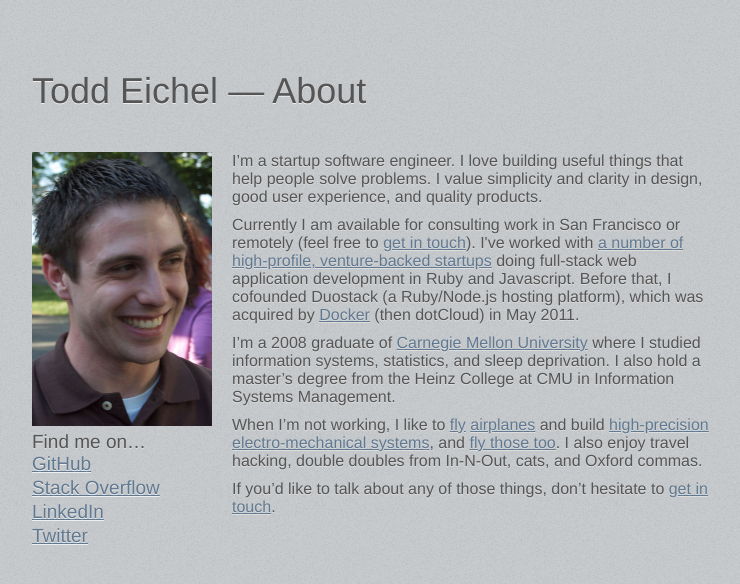
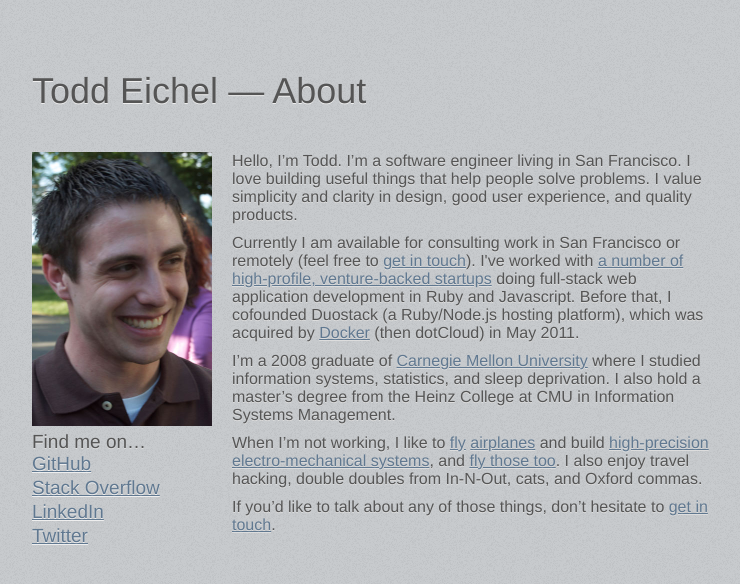
Before and after one commit to tfe/toddeichel.com, a Jekyll site: the page built from about.html, in a window 1280 px wide. Shown: the top 584 px of the page, without its empty margins (268-1008 px from the left). Built offline with Jekyll 4.4.1, drawn with Linux system fonts in a browser that asks for light colours.

Commit message:
About page tweaks.

```diff
--- a/about.html
+++ b/about.html
@@ -5,9 +5,9 @@ human_title: About
 ---
 
 <p>
-  I&rsquo;m a startup software engineer. I love building useful things that
-  help people solve problems. I value simplicity and clarity in design, good
-  user experience, and quality products.
+  Hello, I&rsquo;m Todd. I&rsquo;m a software engineer living in San Francisco.
+  I love building useful things that help people solve problems. I value
+  simplicity and clarity in design, good user experience, and quality products.
 </p>
 
 <p>
@@ -30,7 +30,7 @@ human_title: About
 <p>
   When I&rsquo;m not working, I like to
   <a href="/images/flying-1.jpg">fly</a>
-  <a href="/images/flying-2.jpg">airplanes</a>
+  <a href="/images/N171MA.jpg">airplanes</a>
   and build <a href="http://farm3.static.flickr.com/2187/2888525522_6c77d73ba3_z.jpg">high-precision
   electro-mechanical systems</a>, and
   <a href="http://farm4.static.flickr.com/3021/2888517968_4393ed6ed9_z.jpg">fly those too</a>.
```
Also changed, not shown: images/N171MA.jpg (added).
